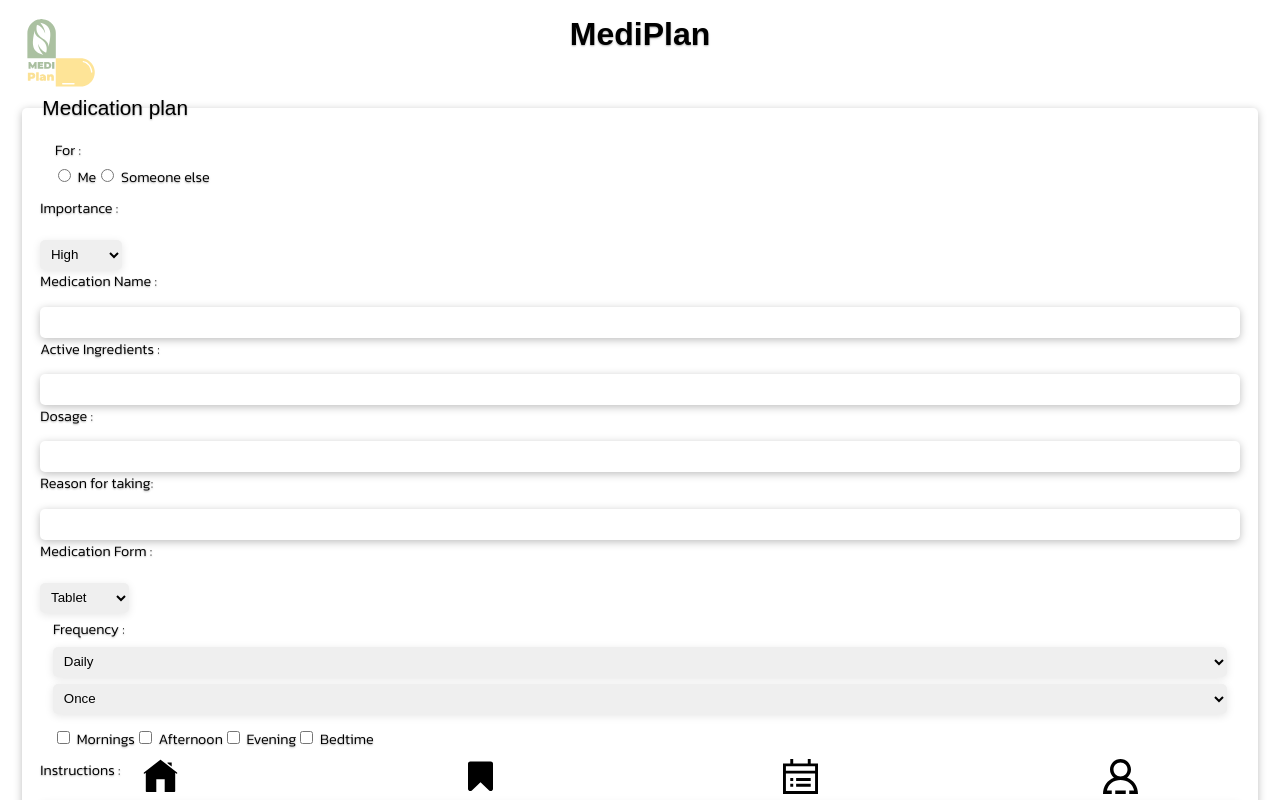
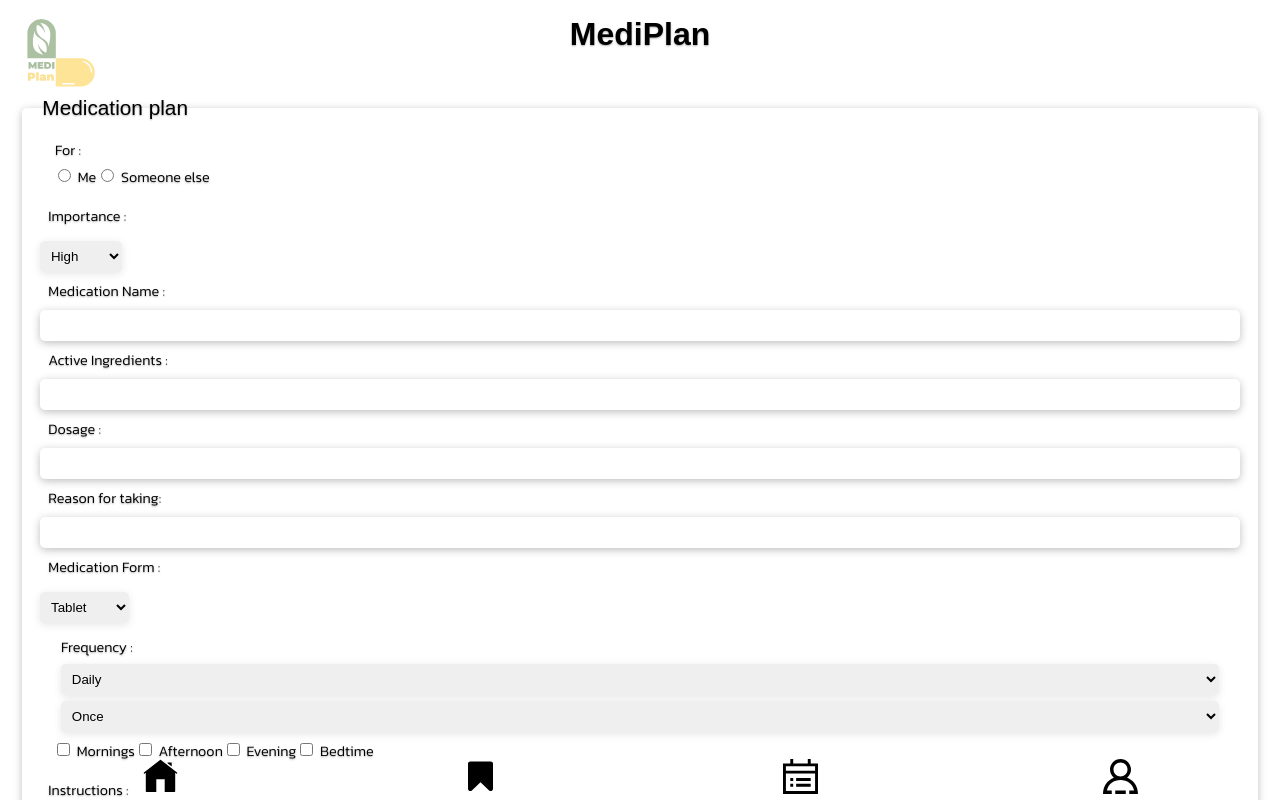
Before and after one commit to REFAEI91/capstone-project, a Next.js app: page /plan in a window 1280 px wide. Shown: the top 800 px of the page. Built offline with nearby package versions, Linux system fonts and the light colour scheme; a web font is replaced by a local one.

Commit message:
fix Form style

```diff
--- a/components/Form/Form.styled.js
+++ b/components/Form/Form.styled.js
@@ -25,13 +25,12 @@ export const Legend = styled.legend`
   display: flex;
   justify-content: center;
   font-size: 1.3rem;
-  margin-top: 0.2rem;
   font-family: ${goldman.style.fontFamily};
 `;
 export const Label = styled.label`
   display: flex;
   flex-direction: column;
-  margin-bottom: 1em;
+  margin: 0.5rem;
 `;
 
 export const Input = styled.input`
@@ -39,7 +38,7 @@ export const Input = styled.input`
   border: none;
   border-radius: 5px;
   box-shadow: 0 2px 8px rgba(0, 0, 0, 0.26);
-  transition: width 0.3s ease-in-out;
+  transition: all 0.3s ease-in-out;
   width: 100%;
   margin: 0 auto;
 `;
```
